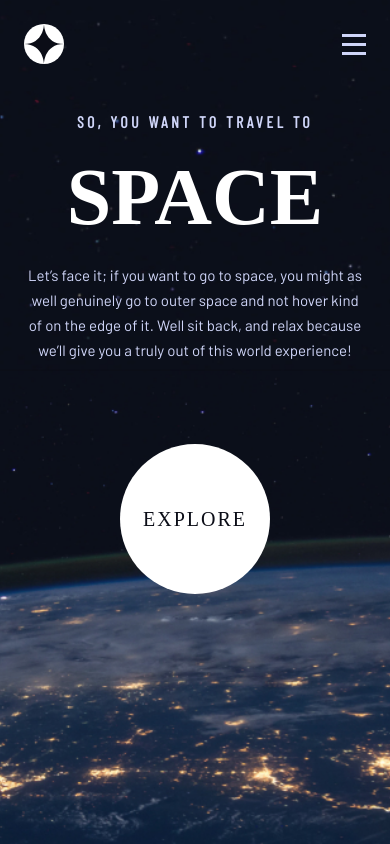
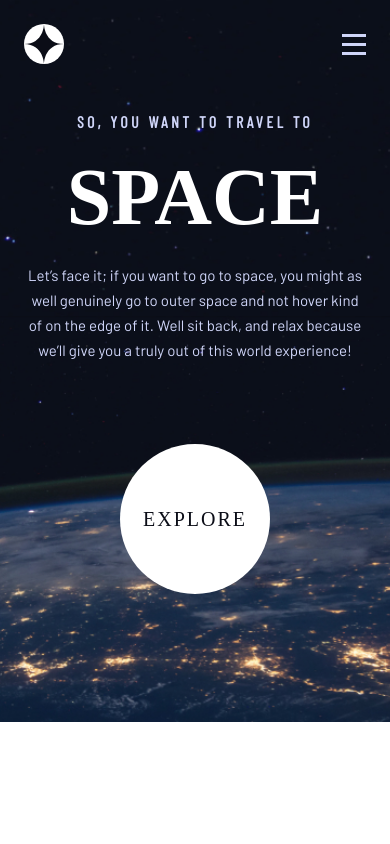
Before and after one commit to begumirci/SpaceTourismWeb, a React (Vite) app: page / in a window 390 px wide. Built offline with nearby package versions, Linux system fonts and the light colour scheme; a web font is replaced by a local one.

Commit message:
yükseklik ayarlandı

```diff
--- a/src/index.css
+++ b/src/index.css
@@ -163,7 +163,8 @@ a {
 
 .home {
   width: 100%;
-  height: 100vh;
+  height: max-content;
+  padding-bottom: 80px;
   background-image: url('../public/desktop-bg.jpg');
   background-size: cover;
   background-position: center;
@@ -250,7 +251,8 @@ a {
   background-image: url('../public/destination.jpg');
   background-position: center;
   background-size: cover;
-  height: 100vh;
+  height: max-content;
+  padding-bottom: 80px;
 }
 
 .destination-main {
@@ -370,7 +372,7 @@ a {
 
 .crew {
   background-image: url('../public/crew-bg.png');
-  height: 100vh;
+  height: auto;
   background-size: cover;
 }
 
@@ -442,7 +444,8 @@ a {
 .technology {
   background-image: url('../public/technology-bg.png');
   background-size: cover;
-  height: 100vh;
+  height: auto;
+  padding-bottom: 100px;
 }
 
 .technology-btns {
@@ -659,8 +662,7 @@ a {
     background-image: url(../public/destination-tablet-bg.png);
     background-position: center;
     background-size: cover;
-    height: auto;
-    padding-bottom: 50px;
+    height: 100vh;
   }
   .destination-main {
     display: flex;
@@ -715,7 +717,7 @@ a {
     background-image: url(../public/crew-tablet-bg.png);
     background-size: cover;
     background-position: center;
-    height: auto;
+    height: 100vh;
   }
   .crew-main {
     display: flex;
@@ -850,7 +852,6 @@ a {
     background-image: url(../public/home-mobil-bg.jpg);
     background-position: bottom center;
     background-size: cover;
-    height: 100vh;
   }
 
   .header-logos {
@@ -993,7 +994,7 @@ a {
     background-image: url(../public/destination-mobil-bg.png);
     background-position: center;
     background-size: cover;
-    height: 100vh;
+    height: max-content;
   }
   .destination-main {
     display: flex;
```
